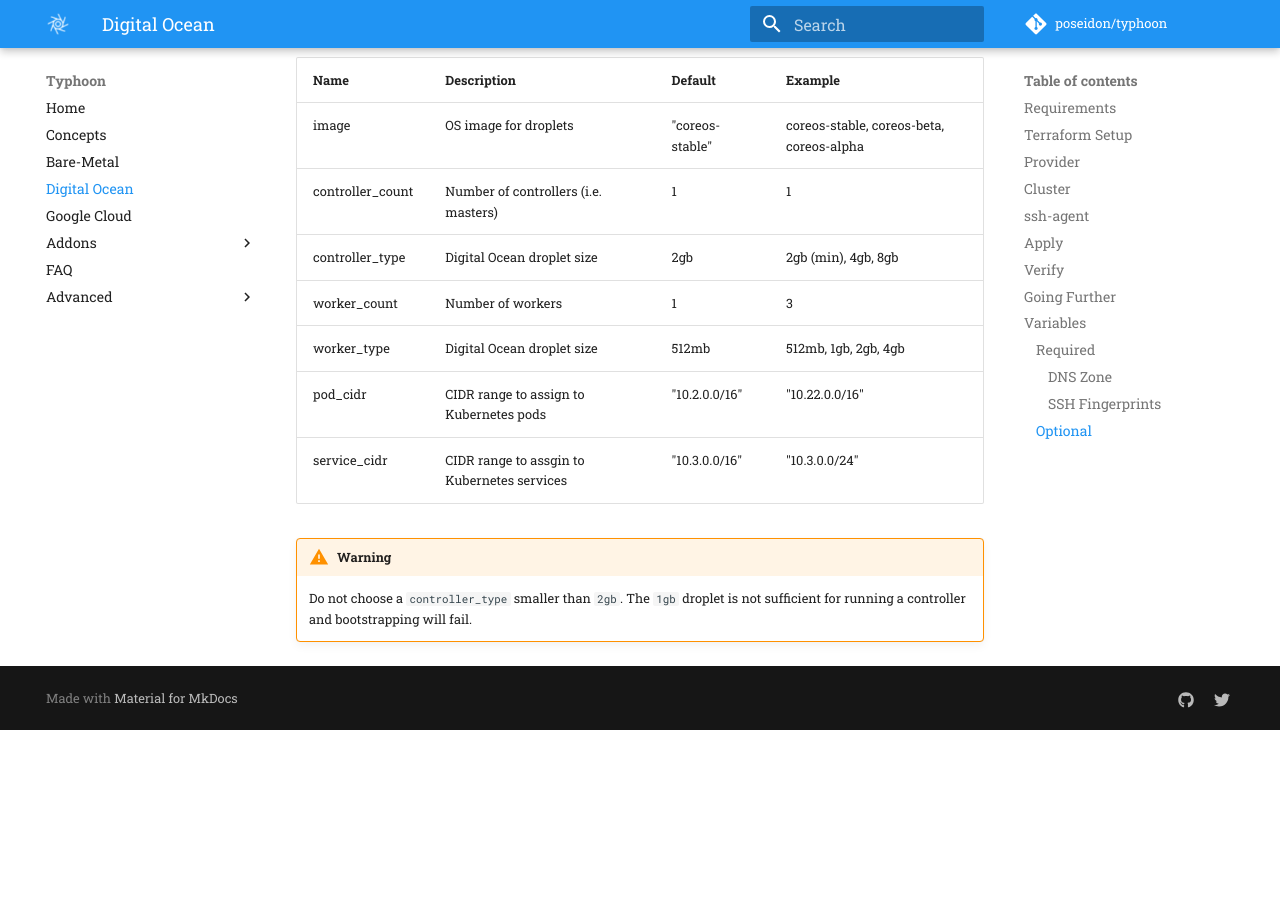
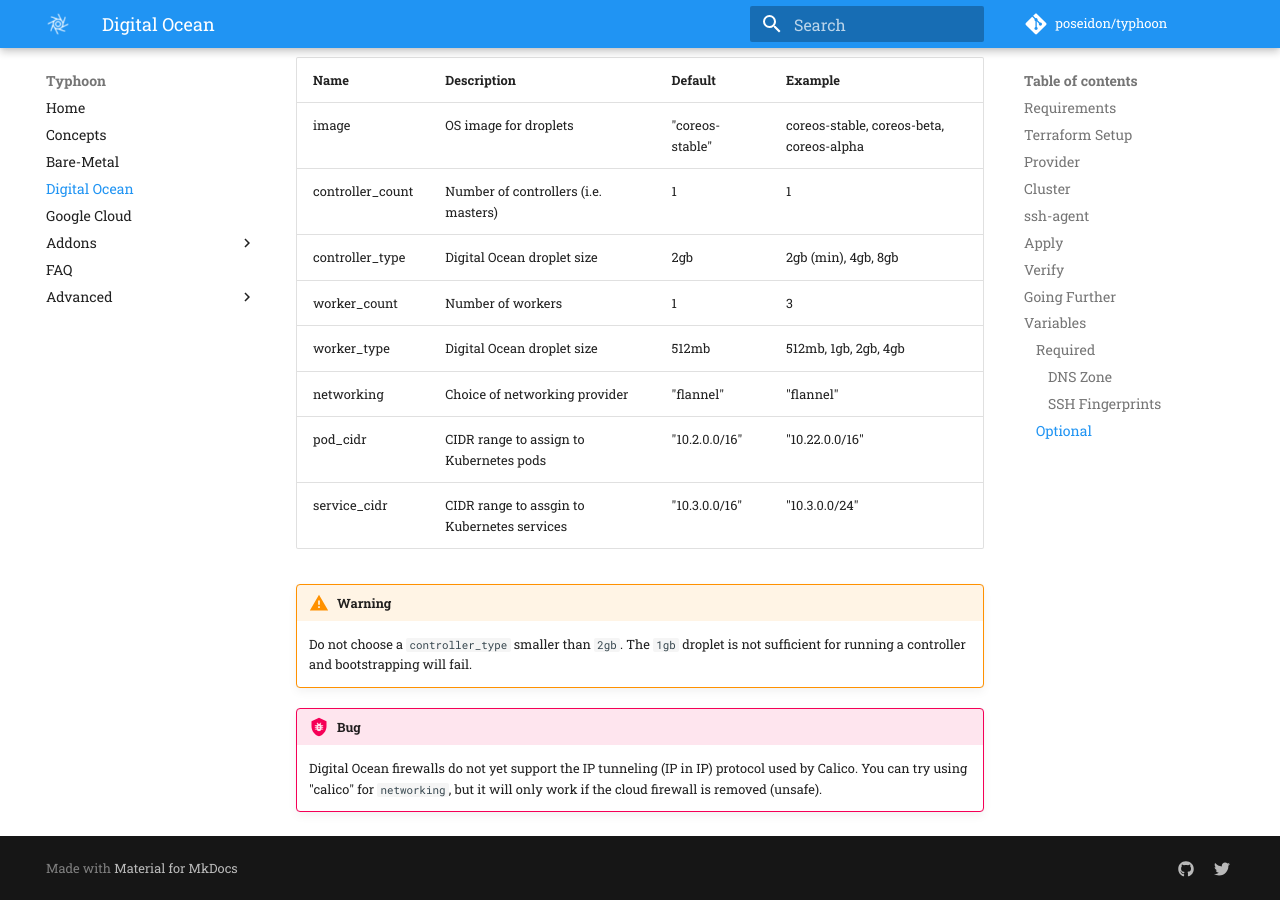
Before and after one commit to poseidon/typhoon, an MkDocs documentation site: the page built from docs/digital-ocean.md, in a window 1280 px wide and 900 px high, scrolled down 5355 px. Built offline with MkDocs 1.6.1 and Material for MkDocs 9.7.7, drawn with Linux system fonts in a browser that asks for light colours; comment, search, counter and statistics services are not loaded; old or Windows-style settings are respelled for this version of MkDocs; before the commit the page ends 6085 px from its top, so only the background shows below that.

Commit message:
docs: Add docs on Calico networking support
* Digital Ocean firewalls don't yet support the required
IP tunneling protocol so Calico cannot be used without
disabling firewalls right now.

```diff
--- a/docs/digital-ocean.md
+++ b/docs/digital-ocean.md
@@ -238,8 +238,12 @@
 | controller_type | Digital Ocean droplet size | 2gb | 2gb (min), 4gb, 8gb |
 | worker_count | Number of workers | 1 | 3 |
 | worker_type | Digital Ocean droplet size | 512mb | 512mb, 1gb, 2gb, 4gb |
+| networking | Choice of networking provider | "flannel" | "flannel" |
 | pod_cidr | CIDR range to assign to Kubernetes pods | "10.2.0.0/16" | "10.22.0.0/16" |
 | service_cidr | CIDR range to assgin to Kubernetes services | "10.3.0.0/16" | "10.3.0.0/24" |
 
 !!! warning
     Do not choose a `controller_type` smaller than `2gb`. The `1gb` droplet is not sufficient for running a controller and bootstrapping will fail.
+
+!!! bug
+    Digital Ocean firewalls do not yet support the IP tunneling (IP in IP) protocol used by Calico. You can try using "calico" for `networking`, but it will only work if the cloud firewall is removed (unsafe).
```
Also changed, not shown: docs/bare-metal.md (+2 -0 lines), docs/google-cloud.md (+1 -0 lines), docs/index.md (+3 -3 lines).
